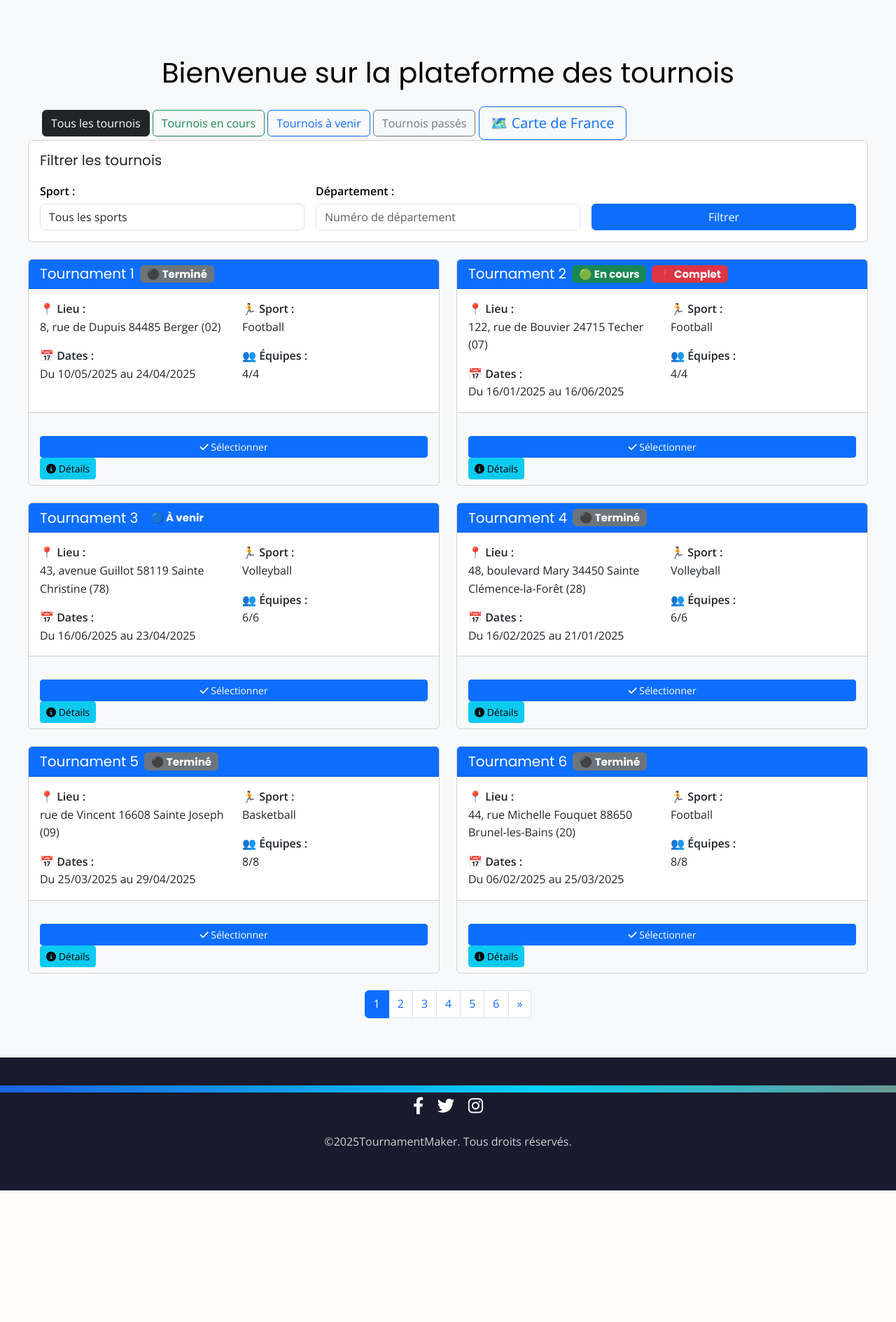
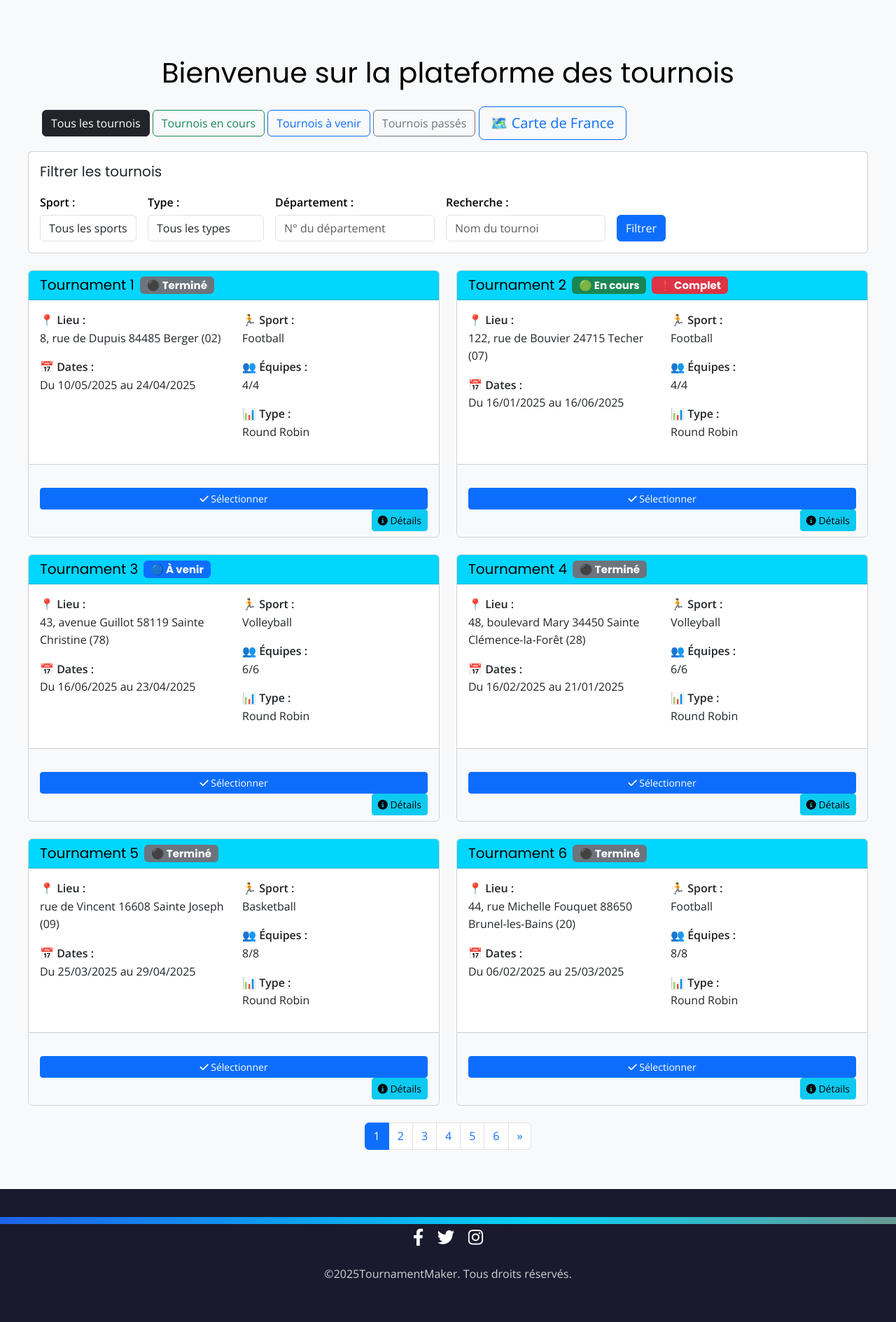
Before and after one commit to LouisAyzac/TournamentMaker, a Django app: page /TournamentMaker/tournois/ in a window 1280 px wide. Shown: the part 490-2379 px from the top of the page at 70% size. Before the commit the page ends 2191 px from the top, so only its background shows below. Run offline with Django 5.2, Linux system fonts and the light colour scheme; data comes from the database, SQL or seed files in the repository; both versions use the stored data as it was after the commit.

Commit message:
Rajout filtre + esthétique

```diff
--- a/TournoiApp/TournamentMaker/templates/home.html
+++ b/TournoiApp/TournamentMaker/templates/home.html
@@ -1,61 +1,79 @@
 {% extends 'base_generic.html' %}
 
-{% block title %}
-  <title>Accueil - Tournois</title>
-{% endblock %}
+{% block title %}<title>Accueil - Tournois</title>{% endblock %}
 
 {% block content %}
 <style>
-  .nav-buttons-container .nav-button:not(:first-child) {
-    display: none !important;
-  }
+  .nav-buttons-container .nav-button:not(:first-child){ display:none!important; }
 </style>
 
 <div class="container mt-5">
-  <h1 class="text-center mb-4" style="color: black;">Bienvenue sur la plateforme des tournois</h1>
+  <h1 class="text-center mb-4" style="color:black;">Bienvenue sur la plateforme des tournois</h1>
 
-  <a href="?category=all" class="btn btn-outline-dark {% if category == 'all' %}active{% endif %}">Tous les tournois</a>
-  <a href="?category=ongoing" class="btn btn-outline-success {% if category == 'ongoing' %}active{% endif %}">Tournois en cours</a>
-  <a href="?category=upcoming" class="btn btn-outline-primary {% if category == 'upcoming' %}active{% endif %}">Tournois à venir</a>
-  <a href="?category=past" class="btn btn-outline-secondary {% if category == 'past' %}active{% endif %}">Tournois passés</a>
-  <a href="{% url 'france_map' %}" class="btn btn-lg btn-outline-primary me-3">🗺️ Carte de France</a>
+  <!-- onglets catégorie -->
+  <div class="mb-3">
+    <a href="?category=all"      class="btn btn-outline-dark      {% if category == "all" %}active{% endif %}">Tous les tournois</a>
+    <a href="?category=ongoing"  class="btn btn-outline-success   {% if category == "ongoing" %}active{% endif %}">Tournois en cours</a>
+    <a href="?category=upcoming" class="btn btn-outline-primary   {% if category == "upcoming" %}active{% endif %}">Tournois à venir</a>
+    <a href="?category=past"     class="btn btn-outline-secondary {% if category == "past" %}active{% endif %}">Tournois passés</a>
+    <a href="{% url 'france_map' %}" class="btn btn-lg btn-outline-primary me-3">🗺️ Carte de France</a>
+  </div>
 </div>
 
+<!-- zone filtres -->
 <div class="card mb-4">
   <div class="card-body">
     <h5 class="card-title">Filtrer les tournois</h5>
-    <form method="get" class="form-inline row g-3">
+
+    <form method="get" class="row row-cols-lg-auto g-3 align-items-end">
       <input type="hidden" name="category" value="{{ category }}">
-      <div class="col-md-4">
+
+      <div class="col">
         <label for="sport">Sport :</label>
-        <select name="sport" id="sport" class="form-control">
+        <select id="sport" name="sport" class="form-control">
           <option value="">Tous les sports</option>
           {% for sport in sports %}
             <option value="{{ sport.0 }}" {% if selected_sport == sport.0 %}selected{% endif %}>{{ sport.1 }}</option>
           {% endfor %}
         </select>
       </div>
-      <div class="col-md-4">
+
+      <div class="col">
+        <label for="type_tournament">Type :</label>
+        <select id="type_tournament" name="type_tournament" class="form-control">
+          <option value="">Tous les types</option>
+          <option value="RR" {% if type_tournament == "RR" %}selected{% endif %}>Round Robin</option>
+          <option value="DE" {% if type_tournament == "DE" %}selected{% endif %}>Élimination directe</option>
+        </select>
+      </div>
+
+      <div class="col">
         <label for="department">Département :</label>
-        <input type="number" name="department" id="department" class="form-control"
-               placeholder="Numéro de département"
-               value="{{ selected_department|default_if_none:'' }}">
+        <input id="department" name="department" type="number" class="form-control"
+               placeholder="N° du département" value="{{ selected_department|default_if_none:'' }}">
       </div>
-      <div class="col-md-4 align-self-end">
+
+      <div class="col">
+        <label for="search">Recherche :</label>
+        <input id="search" name="search" type="text" class="form-control"
+               placeholder="Nom du tournoi" value="{{ search_query|default_if_none:'' }}">
+      </div>
+
+      <div class="col">
         <button type="submit" class="btn btn-primary">Filtrer</button>
       </div>
     </form>
   </div>
 </div>
 
+<!-- CARTES TOURNOI -->
 <div class="row">
-  {% for tournoi in tournois %}
+{% for tournoi in tournois %}
   <div class="col-md-6 mb-4">
     <div class="card h-100">
-      <div class="card-header bg-primary text-white">
-        <h5 class="card-title mb-0 d-flex align-items-center">
+      <div class="card-header" style="background-color: #00d6ff;">
+        <h5 class="card-title mb-0 d-flex align-items-center" style="color: black;">
           {{ tournoi.name }}
-
           {% if tournoi.start_date <= today and tournoi.end_date >= today %}
             <span class="badge bg-success ms-2">🟢 En cours</span>
           {% elif tournoi.start_date > today %}
@@ -63,25 +81,27 @@
           {% else %}
             <span class="badge bg-secondary ms-2">⚫ Terminé</span>
           {% endif %}
-
           {% if tournoi.teams.count >= tournoi.max_teams and tournoi.end_date >= today %}
             <span class="badge bg-danger ms-2">❗ Complet</span>
           {% endif %}
         </h5>
       </div>
+
       <div class="card-body">
         <div class="row">
           <div class="col-md-6">
-            <p class="card-text"><strong>📍 Lieu :</strong><br>{{ tournoi.address }} ({{ tournoi.department }})</p>
-            <p class="card-text"><strong>📅 Dates :</strong><br>Du {{ tournoi.start_date|date:"d/m/Y" }} au {{ tournoi.end_date|date:"d/m/Y" }}</p>
+            <p><strong>📍 Lieu :</strong><br>{{ tournoi.address }} ({{ tournoi.department }})</p>
+            <p><strong>📅 Dates :</strong><br>Du {{ tournoi.start_date|date:"d/m/Y" }} au {{ tournoi.end_date|date:"d/m/Y" }}</p>
           </div>
           <div class="col-md-6">
-            <p class="card-text"><strong>🏃 Sport :</strong><br>{{ tournoi.get_sport_display }}</p>
-            <p class="card-text"><strong>👥 Équipes :</strong><br>{{ tournoi.teams.count }}/{{ tournoi.max_teams }}</p>
+            <p><strong>🏃 Sport :</strong><br>{{ tournoi.get_sport_display }}</p>
+            <p><strong>👥 Équipes :</strong><br>{{ tournoi.teams.count }}/{{ tournoi.max_teams }}</p>
+            <p><strong>📊 Type :</strong><br>{% if tournoi.type_tournament == "RR" %}Round Robin{% else %}Élimination directe{% endif %}</p>
           </div>
         </div>
       </div>
-      <div class="card-footer bg-light">
+
+      <div class="card-footer bg-light text-end">
         <form method="POST" action="{% url 'home' %}" class="d-inline">
           {% csrf_token %}
           <input type="hidden" name="tournament_id" value="{{ tournoi.id }}">
@@ -89,39 +109,37 @@
             <i class="fas fa-check"></i> Sélectionner
           </button>
         </form>
-        <a href="{% url 'tournament_detail' tournoi.slug %}" class="btn btn-info btn-sm me-2">
+        <a href="{% url 'tournament_detail' tournoi.slug %}" class="btn btn-info btn-sm">
           <i class="fas fa-info-circle"></i> Détails
         </a>
       </div>
     </div>
   </div>
-  {% empty %}
-  <div class="col-12">
-    <div class="alert alert-info">Aucun tournoi trouvé pour ce filtre.</div>
-  </div>
-  {% endfor %}
+{% empty %}
+  <div class="col-12"><div class="alert alert-info">Aucun tournoi trouvé pour ce filtre.</div></div>
+{% endfor %}
 </div>
 
+<!-- PAGINATION -->
 {% if is_paginated %}
 <nav aria-label="Pagination">
   <ul class="pagination justify-content-center">
     {% if page_obj.has_previous %}
       <li class="page-item">
-        <a class="page-link" href="?page={{ page_obj.previous_page_number }}&category={{ category }}{% if selected_sport %}&sport={{ selected_sport }}{% endif %}{% if selected_department %}&department={{ selected_department }}{% endif %}">&laquo;</a>
+        <a class="page-link" href="?page={{ page_obj.previous_page_number }}&{{ querystring }}">&laquo;</a>
       </li>
     {% endif %}
     {% for num in page_obj.paginator.page_range %}
       <li class="page-item {% if num == page_obj.number %}active{% endif %}">
-        <a class="page-link" href="?page={{ num }}&category={{ category }}{% if selected_sport %}&sport={{ selected_sport }}{% endif %}{% if selected_department %}&department={{ selected_department }}{% endif %}">{{ num }}</a>
+        <a class="page-link" href="?page={{ num }}&{{ querystring }}">{{ num }}</a>
       </li>
     {% endfor %}
     {% if page_obj.has_next %}
       <li class="page-item">
-        <a class="page-link" href="?page={{ page_obj.next_page_number }}&category={{ category }}{% if selected_sport %}&sport={{ selected_sport }}{% endif %}{% if selected_department %}&department={{ selected_department }}{% endif %}">&raquo;</a>
+        <a class="page-link" href="?page={{ page_obj.next_page_number }}&{{ querystring }}">&raquo;</a>
       </li>
     {% endif %}
   </ul>
 </nav>
 {% endif %}
-
 {% endblock %}
--- a/TournoiApp/TournamentMaker/views.py
+++ b/TournoiApp/TournamentMaker/views.py
@@ -33,6 +33,12 @@ LEVEL_MAP = {
 # === Page d'accueil et généralités ===
 
 
+from django.core.paginator import Paginator
+from django.db.models import Q
+from django.shortcuts import render, redirect, get_object_or_404
+from django.utils.timezone import now
+from .models import Tournament
+
 def home(request):
     # Gestion sélection tournoi → stocker en session
     if 'tournament_id' in request.GET:
@@ -41,9 +47,8 @@ def home(request):
         request.session['selected_tournament_id'] = tournoi.id
         request.session['selected_tournament_name'] = tournoi.name
         request.session['type_tournament'] = tournoi.type_tournament
-        request.session['selected_tournament_end'] = str(tournoi.end_date)  # 👈 ajoute ceci
-
-        return redirect('dashboard', tournament_slug=tournoi.slug)  # Correction ici ✅
+        request.session['selected_tournament_end'] = str(tournoi.end_date)
+        return redirect('dashboard', tournament_slug=tournoi.slug)
 
     if request.method == 'POST':
         selected_id = request.POST.get('tournament_id')
@@ -52,51 +57,76 @@ def home(request):
             request.session['selected_tournament_id'] = tournoi.id
             request.session['selected_tournament_name'] = tournoi.name
             request.session['type_tournament'] = tournoi.type_tournament
-            return redirect('dashboard', tournament_slug=tournoi.slug)  # Correction ici ✅
-
-    # Gestion affichage
+            return redirect('dashboard', tournament_slug=tournoi.slug)
+
     today = now().date()
     category = request.GET.get('category', 'all')
 
+    # Base queryset selon catégorie
     if category == 'ongoing':
         tournois = Tournament.objects.filter(start_date__lte=today, end_date__gte=today)
     elif category == 'upcoming':
         tournois = Tournament.objects.filter(start_date__gt=today)
     elif category == 'past':
         tournois = Tournament.objects.filter(end_date__lt=today)
-    elif category == 'all':
-        tournois = Tournament.objects.all()
     else:
         tournois = Tournament.objects.all()
 
-    # Filtres sport + département
+    # Filtres
     sports = Tournament.SPORT_CHOICES
     selected_sport = request.GET.get('sport')
     selected_department = request.GET.get('department')
+    selected_type = request.GET.get('type_tournament')
+    search_query = request.GET.get('search')
+    date_order = request.GET.get('date_order')
 
     if selected_sport:
         tournois = tournois.filter(sport=selected_sport)
+
     if selected_department:
         tournois = tournois.filter(department__icontains=selected_department)
 
+    if selected_type:
+        tournois = tournois.filter(type_tournament=selected_type)
+
+    if search_query:
+        tournois = tournois.filter(name__icontains=search_query)
+
+    # Tri par date
+    if date_order == 'asc':
+        tournois = tournois.order_by('start_date')
+    elif date_order == 'desc':
+        tournois = tournois.order_by('-start_date')
+
     # Pagination
-    paginator = Paginator(tournois, 6)  # 6 tournois par page
+    paginator = Paginator(tournois, 6)
     page_number = request.GET.get('page')
     page_obj = paginator.get_page(page_number)
 
-    # Context
+    # Construction du querystring pour pagination
+    filters = request.GET.copy()
+    if 'page' in filters:
+        filters.pop('page')
+    querystring = filters.urlencode()
+
+    # Contexte
     context = {
-        'tournois': page_obj,  # paginé
+        'tournois': page_obj,
         'page_obj': page_obj,
         'is_paginated': page_obj.has_other_pages(),
         'category': category,
         'sports': sports,
         'selected_sport': selected_sport,
         'selected_department': selected_department,
+        'selected_type': selected_type,
+        'search_query': search_query,
+        'date_order': date_order,
+        'querystring': querystring,
         'today': today,
     }
 
     return render(request, 'home.html', context)
+
 
 
 def index(request):
```
Also changed, not shown: TournoiApp/TournamentMaker/migrations/0003_alter_tournament_slug.py (added), TournoiApp/db.sqlite3.
